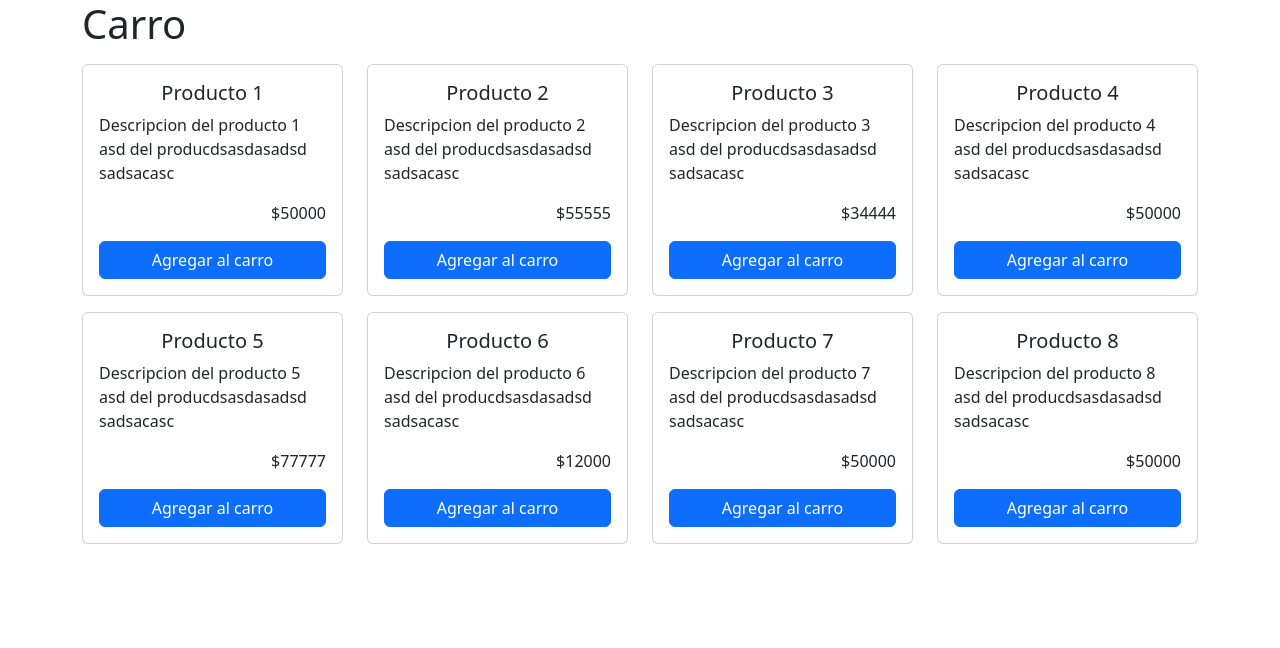
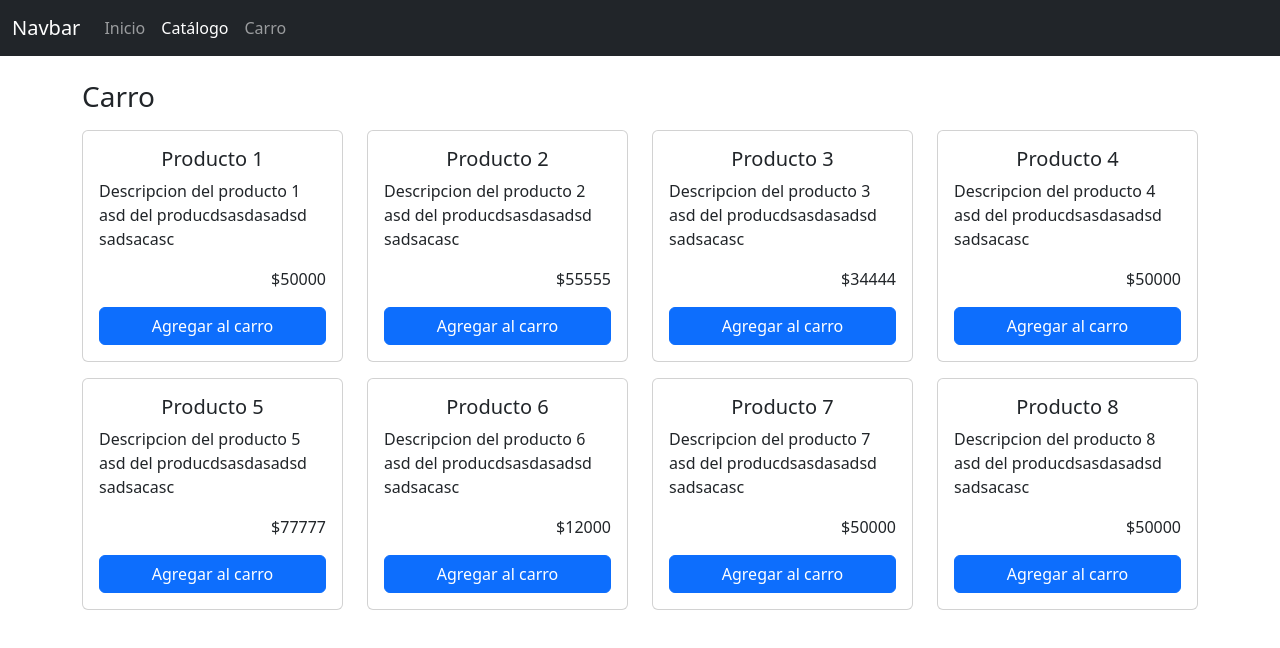
Before and after one commit to Deltros/carro_compra-app, a React (Vite) app: page /productos in a window 1280 px wide. Shown: the top 648 px of the page. Built offline with nearby package versions, Linux system fonts and the light colour scheme.

Commit message:
rutas añadidas y creados componentes de rutas

```diff
--- a/package.json
+++ b/package.json
@@ -12,7 +12,8 @@
   "dependencies": {
     "prop-types": "^15.8.1",
     "react": "^18.2.0",
-    "react-dom": "^18.2.0"
+    "react-dom": "^18.2.0",
+    "react-router-dom": "^6.19.0"
   },
   "devDependencies": {
     "@types/react": "^18.2.15",
--- a/src/CarroApp.jsx
+++ b/src/CarroApp.jsx
@@ -1,26 +1,22 @@
-import { ProductosView } from "./components/ProductosView";
-import { CarroCompraView } from "./components/CarroCompraView";
+import { Navbar } from "./components/Navbar";
 import { useProductosCarro } from "./hooks/useProductosCarro";
+import { CarroRoutes } from "./routes/CarroRoutes";
 
 export const CarroApp = () => {
 
     const { productosCarro, handlerAddProductoCarro, handlerDeleteProductoCarro } = useProductosCarro();
+
+
     return (
         <>
-            <div className="container">
-                <h1>Carro</h1>
-
-                <ProductosView handler={producto => handlerAddProductoCarro(producto)} />
-
-                { productosCarro?.length <= 0 || (
-                    <div className="my-4 w-50">
-                        <CarroCompraView
-                            items={productosCarro}
-                            handler={id => handlerDeleteProductoCarro(id)}
-                        />
-                    </div>
-                )}
-
+            <Navbar />
+            <div className="container my-4">
+                <h3>Carro</h3>
+                <CarroRoutes
+                    productosCarro={productosCarro}
+                    handlerAddProductoCarro={handlerAddProductoCarro}
+                    handlerDeleteProductoCarro={handlerDeleteProductoCarro}
+                />
             </div>
         </>
     );
--- /dev/null
+++ b/src/components/Navbar.jsx
@@ -0,0 +1,29 @@
+import { NavLink } from "react-router-dom";
+
+export const Navbar = () => {
+    return (
+        <>
+            <nav className="navbar navbar-expand-lg bg-dark" data-bs-theme="dark">
+                <div className="container-fluid">
+                    <a className="navbar-brand" href="#">Navbar</a>
+                    <button className="navbar-toggler" type="button" data-bs-toggle="collapse" data-bs-target="#navbarNav" aria-controls="navbarNav" aria-expanded="false" aria-label="Toggle navigation">
+                        <span className="navbar-toggler-icon"></span>
+                    </button>
+                    <div className="collapse navbar-collapse" id="navbarNav">
+                    <ul className="navbar-nav">
+                        <li className="nav-item">
+                            <NavLink className={'nav-link'} to="/">Inicio</NavLink>
+                        </li>
+                        <li className="nav-item">
+                            <NavLink className={'nav-link'} to="/productos">Catálogo</NavLink>
+                        </li>
+                        <li className="nav-item">
+                            <NavLink className={'nav-link'} to="/carro">Carro</NavLink>
+                        </li>
+                    </ul>
+                    </div>
+                </div>
+            </nav>
+        </>
+    );
+}
--- a/src/components/ProductoView.jsx
+++ b/src/components/ProductoView.jsx
@@ -1,9 +1,13 @@
 import PropTypes from 'prop-types';
+import { useNavigate } from 'react-router-dom';
 
 export const ProductoView = ({ handler, id, nombre, descripcion, precioUnitario }) => {
 
+    const navigate = useNavigate();
+
     const onAddProducto = (producto) => {
         handler(producto);
+        navigate('/carro')
     }
 
     return (
--- a/src/main.jsx
+++ b/src/main.jsx
@@ -1,9 +1,12 @@
 import React from 'react'
 import ReactDOM from 'react-dom/client'
 import { CarroApp } from './CarroApp'
+import { BrowserRouter } from 'react-router-dom'
 
 ReactDOM.createRoot(document.getElementById('root')).render(
   <React.StrictMode>
-    <CarroApp />
+    <BrowserRouter>
+      <CarroApp />
+    </BrowserRouter>
   </React.StrictMode>,
 )
--- /dev/null
+++ b/src/routes/CarroRoutes.jsx
@@ -0,0 +1,48 @@
+import { Navigate, Route, Routes } from "react-router-dom";
+import { ProductosView } from "../components/ProductosView";
+import { CarroCompraView } from "../components/CarroCompraView";
+import PropTypes from 'prop-types';
+
+export const CarroRoutes = ({ productosCarro, handlerAddProductoCarro, handlerDeleteProductoCarro }) => {
+
+    return (
+        <>
+            <Routes>
+
+                <Route
+                    path="productos"
+                    element={ <ProductosView handler={producto => handlerAddProductoCarro(producto)}/> }
+                />
+                <Route
+                    path="carro"
+                    element={(
+
+                        productosCarro?.length <= 0 ?
+                        <div className="alert alert-warning">
+                            No hay productos en el carro de compras!
+                        </div>
+                        :
+                        (
+                            <div className="my-4 w-50">
+                                <CarroCompraView
+                                    items={productosCarro}
+                                    handler={id => handlerDeleteProductoCarro(id)}
+                                />
+                            </div>
+                        )
+
+                    )}
+                />
+
+                <Route path="/" element={ <Navigate to={'/productos'}/> } />
+
+            </Routes>
+        </>
+    );
+}
+
+CarroRoutes.propTypes = {
+    productosCarro: PropTypes.array.isRequired,
+    handlerAddProductoCarro: PropTypes.func.isRequired,
+    handlerDeleteProductoCarro: PropTypes.func.isRequired
+}
```
Also changed, not shown: 1 other file (tests, documents, lock files or other folders).
